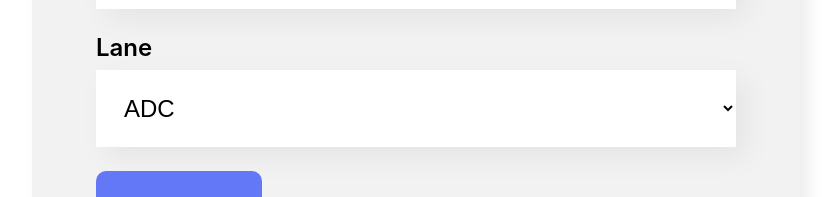
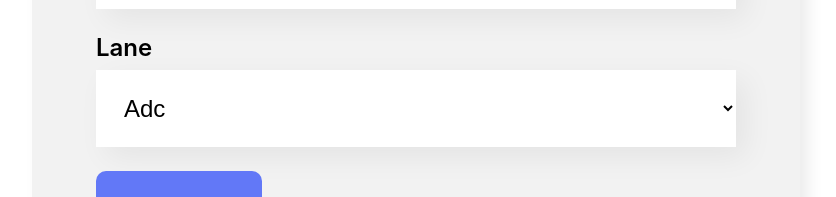
Before and after one commit to GustavoCosta29/ListPlayerLOL, a React (Create React App) app: page / in a window 1280 px wide. Shown: the part 1084-1281 px from the top of the page, without its empty margins (224-1060 px from the left). Built offline with nearby package versions, Linux system fonts and the light colour scheme.

Commit message:
add evento de salvar o formulario

```diff
--- a/src/App.js
+++ b/src/App.js
@@ -1,11 +1,19 @@
 import Banner from "./componentes/Banner";
 import Form from "./componentes/Form";
+import { useState } from "react";
 
 function App() {
+  const [registeredPlayers, setRegisteredPlayer] = useState([]);
+
+  const addRegisteredPlayer = (player) => {
+    setRegisteredPlayer([...registeredPlayers, player]);
+    console.log(player);
+  };
+
   return (
     <div className="App">
       <Banner />
-      <Form />
+      <Form registerPlayer={(player) => addRegisteredPlayer(player)} />
     </div>
   );
 }
--- a/src/componentes/Form/index.js
+++ b/src/componentes/Form/index.js
@@ -2,35 +2,54 @@ import "./Form.css";
 import TextField from "../TextField";
 import ListSuspend from "../ListSuspend";
 import Button from "../Button";
+import { useState } from "react";
 
-const Form = () => {
+const Form = (props) => {
   const save = (e) => {
     e.preventDefault();
-    alert("Form saved successfully");
+    props.registerPlayer({
+      name,
+      office,
+      image,
+      lane,
+    });
   };
+
+  const [name, setName] = useState("");
+  const [office, setOffice] = useState("");
+  const [image, setImage] = useState("");
+  const [lane, setLane] = useState("");
 
   return (
     <section onSubmit={save} className="form">
       <form>
         <h2>Fill in the form to create your player card</h2>
         <TextField
+          value={name}
+          handle={(name) => setName(name)}
           required={true}
           label="Name"
           placeholder="Enter your name here"
         />
         <TextField
+          value={office}
+          handle={(office) => setOffice(office)}
           required={true}
           label="Office"
           placeholder="Enter your position here"
         />
         <TextField
+          value={image}
+          handle={(image) => setImage(image)}
           label="Image"
           placeholder="provide the address of the image"
         />
         <ListSuspend
+          value={lane}
+          handle={(lane) => setLane(lane)}
           required={true}
           label="Lane"
-          items={["ADC", "Top", "Jungle", "Suporte", "Mid"]}
+          items={["Adc", "Top", "Jungle", "Suporte", "Mid"]}
         />
         <Button>Create Card</Button>
       </form>
--- a/src/componentes/ListSuspend/index.js
+++ b/src/componentes/ListSuspend/index.js
@@ -4,7 +4,11 @@ const ListSuspend = (props) => {
   return (
     <div className="listsuspend">
       <label>{props.label}</label>
-      <select>
+      <select
+        onChange={(e) => props.handle(e.target.value)}
+        value={props.value}
+        required={props.required}
+      >
         {props.items.map((item) => (
           <option key={item}>{item}</option>
         ))}
--- a/src/componentes/TextField/index.js
+++ b/src/componentes/TextField/index.js
@@ -1,10 +1,18 @@
 import "./TextField.css";
 
 const TextField = (props) => {
+  const handleChange = (e) => {
+    props.handle(e.target.value);
+  };
+
   return (
     <div className="textfield">
       <label>{props.label}</label>
-      <input required={props.required} placeholder={props.placeholder} />
+      <input
+        onChange={handleChange}
+        required={props.required}
+        placeholder={props.placeholder}
+      />
     </div>
   );
 };
```
